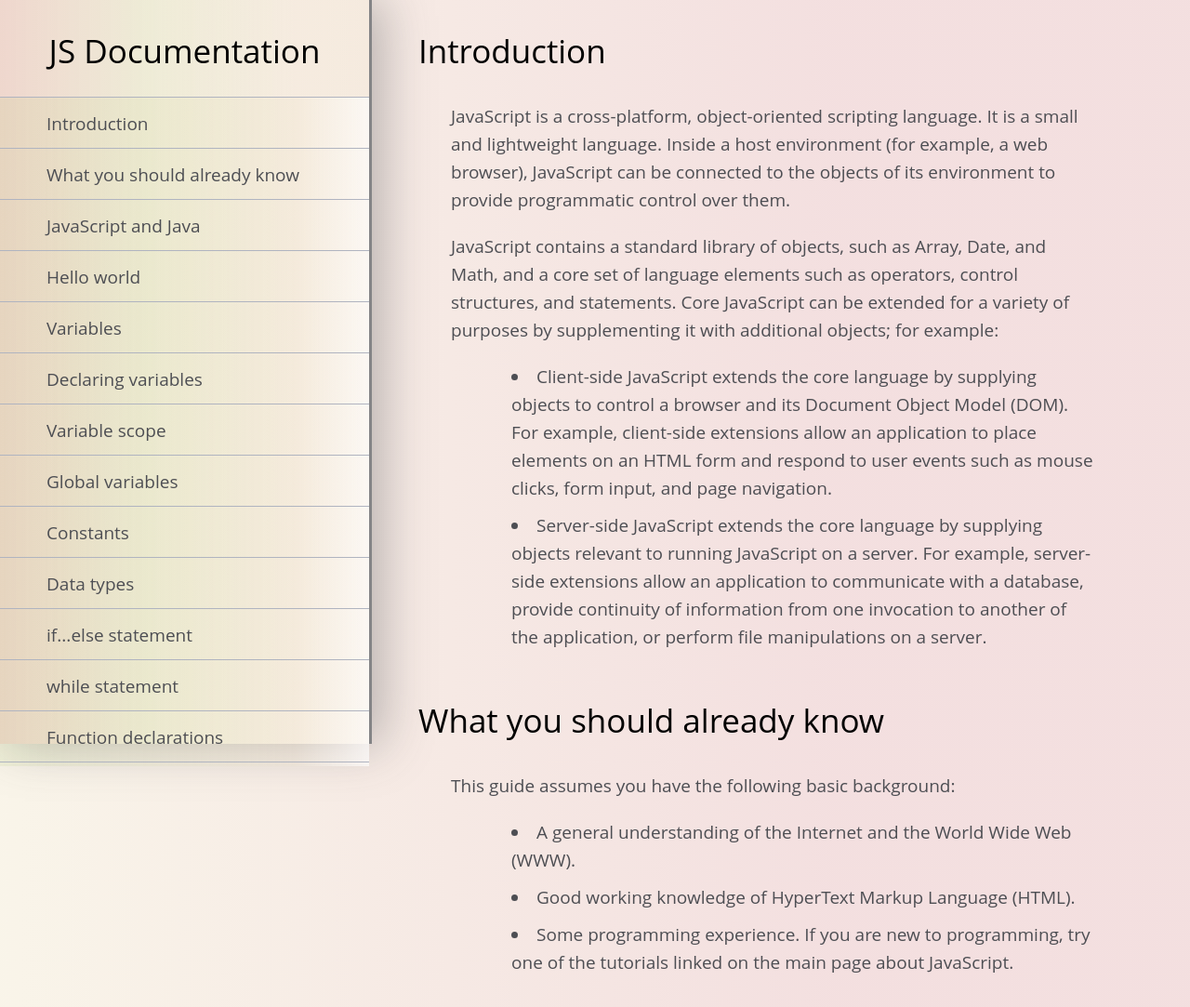
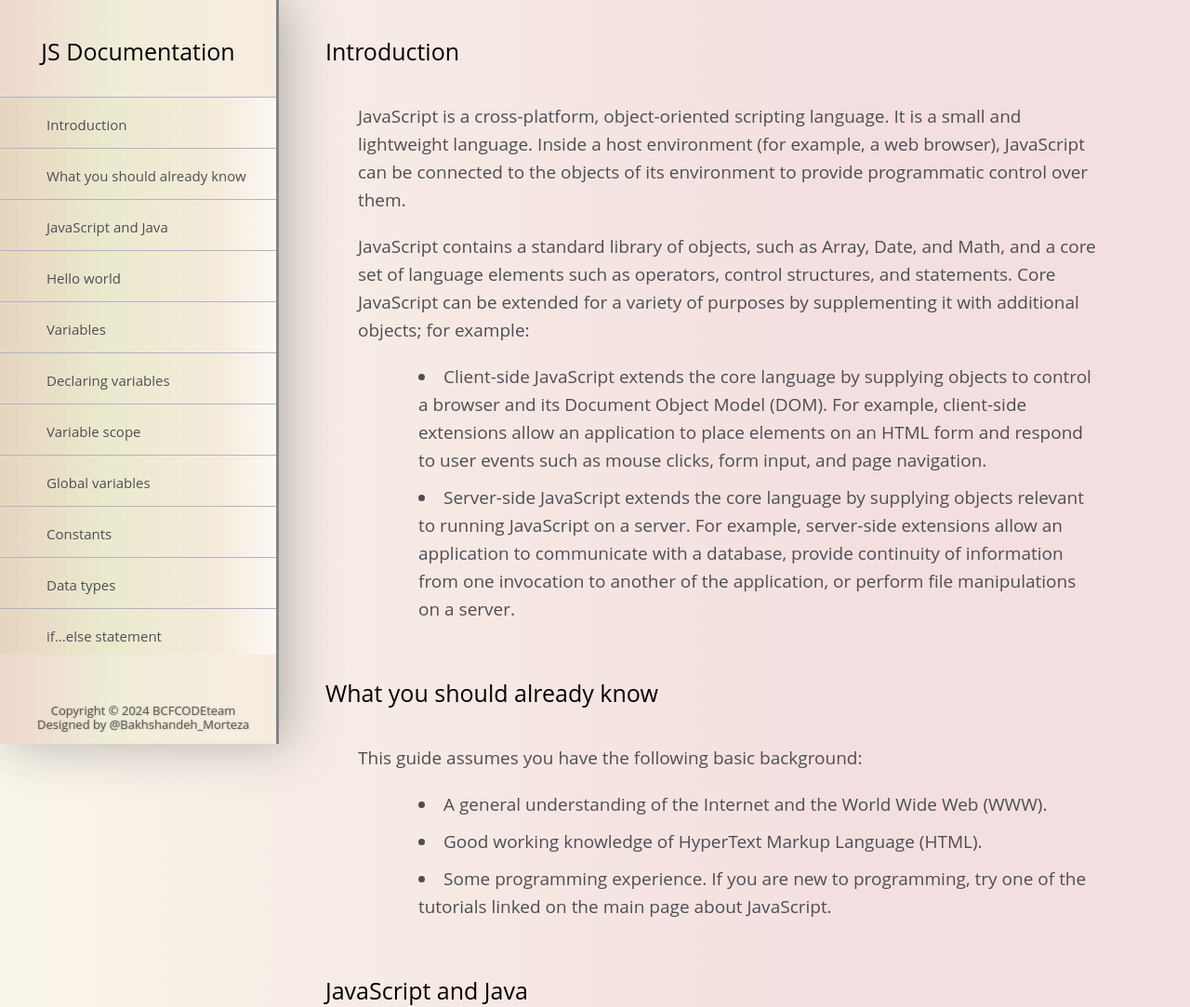
Before and after one commit to BCFCODE/JS-Documentation, a plain HTML site: page index.html in a window 1280 px wide. Shown: the top 1083 px of the page at 93% size. Drawn offline with Linux system fonts and the light colour scheme.

Commit message:
copyright link updated to linkedin and desktop css view updated

```diff
--- a/css/main.css
+++ b/css/main.css
@@ -17,12 +17,13 @@ body {
 }
 
 .nav-link {
+  font-size: 15px;
   text-decoration: none;
   color: rgb(77, 78, 83);
 }
 
 header {
-  font-size: 35px;
+  font-size: 25px;
   color: black;
 }
 
@@ -30,7 +31,7 @@ header {
   position: fixed;
   /* background-color: yellow; */
   height: 100%;
-  width: 400px;
+  width: 300px;
   border-right: 3px solid rgb(132, 132, 134);
   background: linear-gradient(
     90deg,
@@ -67,7 +68,7 @@ header {
   list-style: none;
   /* background-color: pink; */
   /* border-bottom: 3px solid black; */
-  height: 90%;
+  height: 75%;
   padding: 0;
   overflow-y: auto;
 }
@@ -83,19 +84,21 @@ header {
     #f2e8cf41 80%,
     rgba(255, 255, 255, 0.641)
   );
+  /* background-color: white; */
 }
 .navList li:last-child {
   border-bottom: 1px solid rgb(176, 180, 192);
 }
 
 main {
-  margin: 0 100px 0 450px;
+  margin: 0 100px 0 350px;
   padding-top: 40px;
 }
 
 ul {
   list-style: inside;
 }
+
 ul ul {
   list-style: circle;
   margin: 25px 0 30px 20px;
@@ -142,10 +145,11 @@ code {
   font-size: 13px;
   text-align: center;
   line-height: 15px;
-  left: 85px;
+  left: 40px;
   text-shadow: 0px 0px 2px rgb(139, 134, 134);
   opacity: 80%;
   transition: opacity 1s;
+  /* background-color: aliceblue; */
 }
 
 .copyright:hover {
--- a/css/responsive.css
+++ b/css/responsive.css
@@ -44,11 +44,11 @@
   }
 }
 
-@media (max-height: 900px) {
+/* @media (max-height: 900px) {
   .copyright {
     display: none;
   }
-}
+} */
 
 @media (max-width: 780px) {
   body {
--- a/index.html
+++ b/index.html
@@ -70,7 +70,7 @@
     <footer>
       <p id="copyright" class="copyright">
         Copyright © <span id="year">2023</span>
-        <a href="https://github.com/BCFCODE" target="_blank">BCFCODEteam</a>
+        <a href="https://www.linkedin.com/in/morteza-bakhshandeh-813598260/" target="_blank">BCFCODEteam</a>
         <br />
         Designed by
         <a
```
